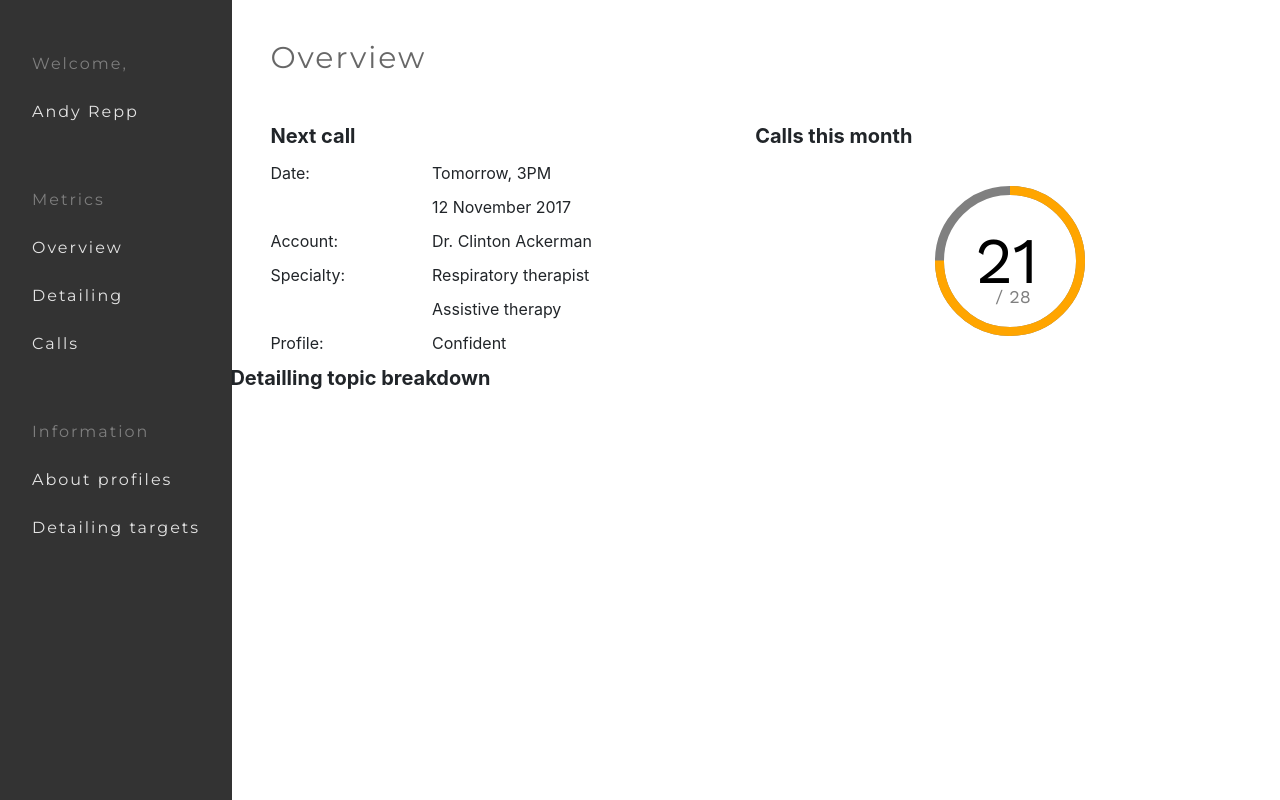
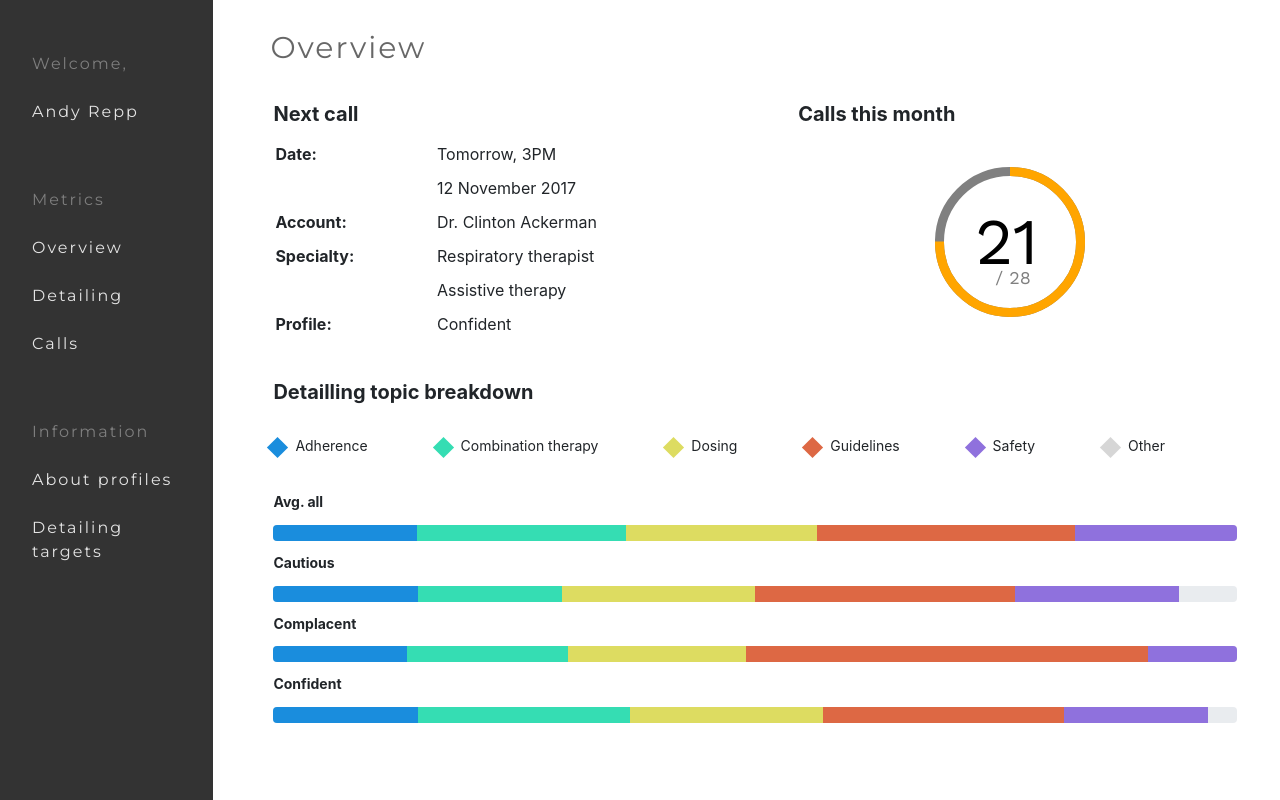
Before and after one commit to MaraBl/data_visualization, a website: page index.html in a window 1280 px wide. Drawn offline with nearby package versions, Linux system fonts and the light colour scheme.

Commit message:
add progress bars

```diff
--- a/css/style.css
+++ b/css/style.css
@@ -6,11 +6,10 @@
   box-sizing: border-box;
 }
 
-html,body {
+html, body {
   margin:0;
   padding:0;
 }
-
 
 body {
   position: relative;
@@ -32,10 +31,14 @@ p {
 [class*="col-"] {
   padding: 0;
 }
+
+.text-bold {
+  font-weight: 700;
+}
+
 .sidenav {
   font-family: 'Montserrat', sans-serif;
   height: 100%;
-  min-width: 18%;
   position: fixed;
   top: 0;
   left: 0;
@@ -76,7 +79,7 @@ p {
   font-size: 30px;
   color: #676767;
   letter-spacing: 2px;
-  padding: 40px;
+  padding: 30px 40px 15px 40px;
 }
 
 
@@ -87,6 +90,8 @@ p {
 
 .data h2 {
   font-size: 20px;
+  margin-top: 10px;
+  padding: 3px;
   font-weight: 700;
 }
 
@@ -94,15 +99,20 @@ p {
   padding-left: 40px;
 }
 .data__callinformation p {
-  padding: 5px 0;
+  padding: 5px;
+
 }
 
 
 /*vizualization*/
 
+.data__callvizualization {
+  padding-left: 40px;
+}
+
 .bar-circle {
   display: inline-block;
-  margin: 30px 20px 30px 180px ;
+  margin: 30px 20px 30px 140px;
 }
 
 .progress-circle {
@@ -145,14 +155,102 @@ p {
 }
 
 
+.data__breakdown {
+  padding: 20px 40px 0 40px;
+}
+
+ul {
+ list-style: none;
+ margin:0;
+ padding:0;
+}
+
+ul li {
+  float: left;
+  margin: 10px 0px 10px 0;
+  padding: 10px 7% 10px 0;
+  text-align: center;
+}
+.square-icon {
+  width: 15px;
+  height: 15px;
+  background-color: yellow;
+  -ms-transform: rotate(45deg); /* IE 9 */
+  -webkit-transform: rotate(45deg); /* Safari 3-8 */
+  transform: rotate(45deg);
+  float: left;
+  margin: 5px 10px 0 0;
+}
+
+/*data breakdown*/
+
+.data__breakdown {
+  font-size: 14px;
+}
+
+
+/*Progress bar-line*/
+
+.bar-line {
+  margin: 10px 0;
+}
+
+.bar-line h3 {
+  font-size: 14px;
+  margin-top: 5px;
+  padding: 3px;
+  font-weight: 700;
+}
+
+.progress-bar-blue {
+      background-color: #1a8ddd !important;
+}
+
+.progress-bar-green {
+      background-color: #35ddb3 !important;
+}
+
+.progress-bar-yellow {
+      background-color: #dddc61 !important;
+}
+
+.progress-bar-orange {
+      background-color: #dd6844 !important;
+}
+
+.progress-bar-purple {
+      background-color: #8f71dd !important;
+}
+
+.progress-bar-grey {
+  background-color: #CCCC !important
+}
+
+
+.progress.active .progress-bar {
+    -webkit-transition: none !important;
+    transition: none !important;
+}
+
+
 /* MEDIA QUERIES*/
 
 @media (max-width: 767.98px) {
+.sidenav {position: static; height: auto; width: 100%;padding: 40px 0;}
+.overview {margin: 0;}
+.overview h1 {padding: 25px;}
+.data h2 {margin-top: 20px;}
+.data__callinformation {padding: 30px;}
+.data__callvizualization {padding: 30px;}
+.data h2 {margin-top: 20px;}
+
+.bar-circle {margin: 50px;}
 
 }
 
-@media (max-width: 991.98px) {
-
+@media(min-width: 768px) and (max-width: 991px) {
+.overview {margin-left: 25%;}
+.data h2 {margin-top: 20px;}
  }
 
 
--- a/index.html
+++ b/index.html
@@ -3,14 +3,14 @@
     <head>
         <meta charset="utf-8">
         <meta name="viewport" content="width=device-width, initial-scale=1, shrink-to-fit=no">
-        <title>28B</title>
+        <title>Data visualization</title>
         <link rel="stylesheet" href="vendor/bootstrap.min.css">
         <link rel="stylesheet" type="text/css" href="css/style.css">
     </head>
     <body>
 
 <!-- NAVIGATION -->
-<nav class="sidenav">
+<nav class="sidenav col-lg-2 col-md-3 col-sm-12">
 	<p class="sidenav_header sidenav_text">Welcome,</p>
 	<p id="" class="sidenav_text">Andy Repp</p>
 	<p class="sidenav_header sidenav_text">Metrics</p>
@@ -26,10 +26,10 @@
 
 	<h1>Overview</h1>
 	<section class="data row">
-		<article class="data__callinformation col-6">
+		<article class="data__callinformation col-lg-6 col-md-12 col-sm-12">
 			<h2>Next call</h2>
 			<div class="row">
-				<div class="col-4">
+				<div class="text-bold col-4">
 					<p>Date:</p>
 				</div>
 				<div class="col-6">
@@ -38,7 +38,7 @@
 				</div>
 			</div>
 			<div class="row">
-				<div class="col-4">
+				<div class="text-bold col-4">
 					<p>Account:</p>
 				</div>
 				<div class="col-6">
@@ -46,7 +46,7 @@
 				</div>
 			</div>
 			<div class="row">
-				<div class="col-4">
+				<div class="text-bold col-4">
 					<p>Specialty:</p>
 				</div>
 				<div class="col-6">
@@ -55,7 +55,7 @@
 				</div>
 			</div>
 			<div class="row">
-				<div class="col-4">
+				<div class="text-bold col-4">
 					<p>Profile:</p>
 				</div>
 				<div class="col-6">
@@ -63,7 +63,7 @@
 				</div>
 			</div>
 		</article>
-		<article class="data__callvizualization col-6">
+		<article class="data__callvizualization col-lg-6 col-md-12 col-sm-12">
 			<h2>Calls this month</h2>
 			<div class="bar-circle">
 			  <div class="progress-circle" id="progress-circle">
@@ -74,9 +74,52 @@
 			  </div>
 			</div>
 		</article>
-		<article class="data__breakdown col-12">
+		<article class="data__breakdown col-12 row">
 			<h2>Detailling topic breakdown</h2>
+			<ul class="col-12">
+				<li><div class="square-icon progress-bar-blue"></div>Adherence</li>
+				<li><div class="square-icon progress-bar-green"></div>Combination therapy</li>
+				<li><div class="square-icon progress-bar-yellow"></div>Dosing</li>
+				<li><div class="square-icon progress-bar-orange"></div>Guidelines</li>
+				<li><div class="square-icon progress-bar-purple"></div>Safety</li>
+				<li><div class="square-icon progress-bar-grey"></div>Other</li>
+			</ul>
+			<div class="bar-line col-12">
+			    <h3>Avg. all<h3>
+			    <div class="progress active">
+			      <div class="progress-bar progress-bar-blue" role="progressbar" style="width: 0%" aria-valuenow="0" aria-valuemin="0" aria-valuemax="100"></div>
+			      <div class="progress-bar-green" role="progressbar" style="width: 22%" aria-valuenow="22" aria-valuemin="0" aria-valuemax="100"></div>
+			      <div class="progress-bar-yellow" role="progressbar" style="width: 20%" aria-valuenow="20" aria-valuemin="0" aria-valuemax="100"></div>
+			      <div class="progress-bar-orange" role="progressbar" style="width: 27%" aria-valuenow="27" aria-valuemin="0" aria-valuemax="100"></div>
+			      <div class="progress-bar-purple" role="progressbar" style="width: 17%" aria-valuenow="17" aria-valuemin="0" aria-valuemax="100"></div>
+			    </div>
+			    <h3>Cautious<h3>
+			    <div class="progress active">
+			      <div class="progress-bar progress-bar-blue" role="progressbar" style="width: 0%" aria-valuenow="0" aria-valuemin="0" aria-valuemax="100"></div>
+			      <div class="progress-bar-green" role="progressbar" style="width: 15%" aria-valuenow="15" aria-valuemin="0" aria-valuemax="100"></div>
+			      <div class="progress-bar-yellow" role="progressbar" style="width: 20%" aria-valuenow="20" aria-valuemin="0" aria-valuemax="100"></div>
+			      <div class="progress-bar-orange" role="progressbar" style="width: 27%" aria-valuenow="27" aria-valuemin="0" aria-valuemax="100"></div>
+			      <div class="progress-bar-purple" role="progressbar" style="width: 17%" aria-valuenow="17" aria-valuemin="0" aria-valuemax="100"></div>
+			    </div>
+			    <h3>Complacent<h3>
+			    <div class="progress active">
+			      <div class="progress-bar progress-bar-blue" role="progressbar" style="width: 0%" aria-valuenow="0" aria-valuemin="0" aria-valuemax="100"></div>
+			      <div class="progress-bar-green" role="progressbar" style="width: 18%" aria-valuenow="18" aria-valuemin="0" aria-valuemax="100"></div>
+			      <div class="progress-bar-yellow" role="progressbar" style="width: 20%" aria-valuenow="20" aria-valuemin="0" aria-valuemax="100"></div>
+			      <div class="progress-bar-orange" role="progressbar" style="width: 45%" aria-valuenow="45" aria-valuemin="0" aria-valuemax="100"></div>
+			      <div class="progress-bar-purple" role="progressbar" style="width: 10%" aria-valuenow="10" aria-valuemin="0" aria-valuemax="100"></div>
+			    </div>
+			    <h3>Confident<h3>
+			    <div class="progress active">
+			      <div class="progress-bar progress-bar-blue" role="progressbar" style="width: 0%" aria-valuenow="0" aria-valuemin="0" aria-valuemax="100"></div>
+			      <div class="progress-bar-green" role="progressbar" style="width: 22%" aria-valuenow="22" aria-valuemin="0" aria-valuemax="100"></div>
+			      <div class="progress-bar-yellow" role="progressbar" style="width: 20%" aria-valuenow="20" aria-valuemin="0" aria-valuemax="100"></div>
+			      <div class="progress-bar-orange" role="progressbar" style="width: 25%" aria-valuenow="25" aria-valuemin="0" aria-valuemax="100"></div>
+			      <div class="progress-bar-purple" role="progressbar" style="width: 15%" aria-valuenow="15" aria-valuemin="0" aria-valuemax="100"></div>
+			    </div>
+  			</div>
 		</article>
+
 	</section>
 </main>
 
--- a/js/script.js
+++ b/js/script.js
@@ -40,3 +40,20 @@ window.onload = function onLoad() {
   let percent = numberOne/numberTwo;
   progressBar.animate(percent);
 };
+
+
+//Progress bar-line//
+
+$(function() {
+   $("#one").addClass("progress-bar-purple");
+   $("#two").addClass("progress-bar-blue");
+   $("#three").addClass("progress-bar-yellow");
+   $("#four").addClass("progress-bar-green");
+   $("#five").addClass("progress-bar-oragne");
+});
+
+let newWidthAdherence = "15%";
+
+$(".progress-bar").animate({
+    width: newWidthAdherence
+}, 1000);
```
